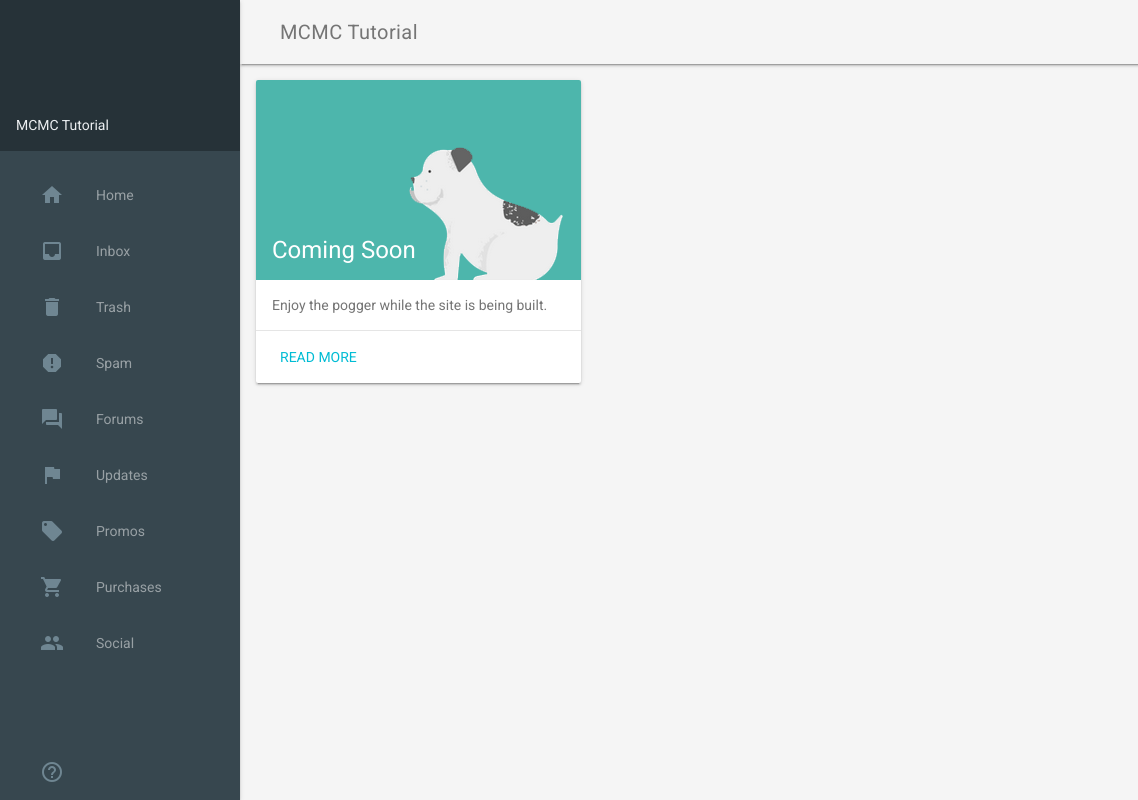
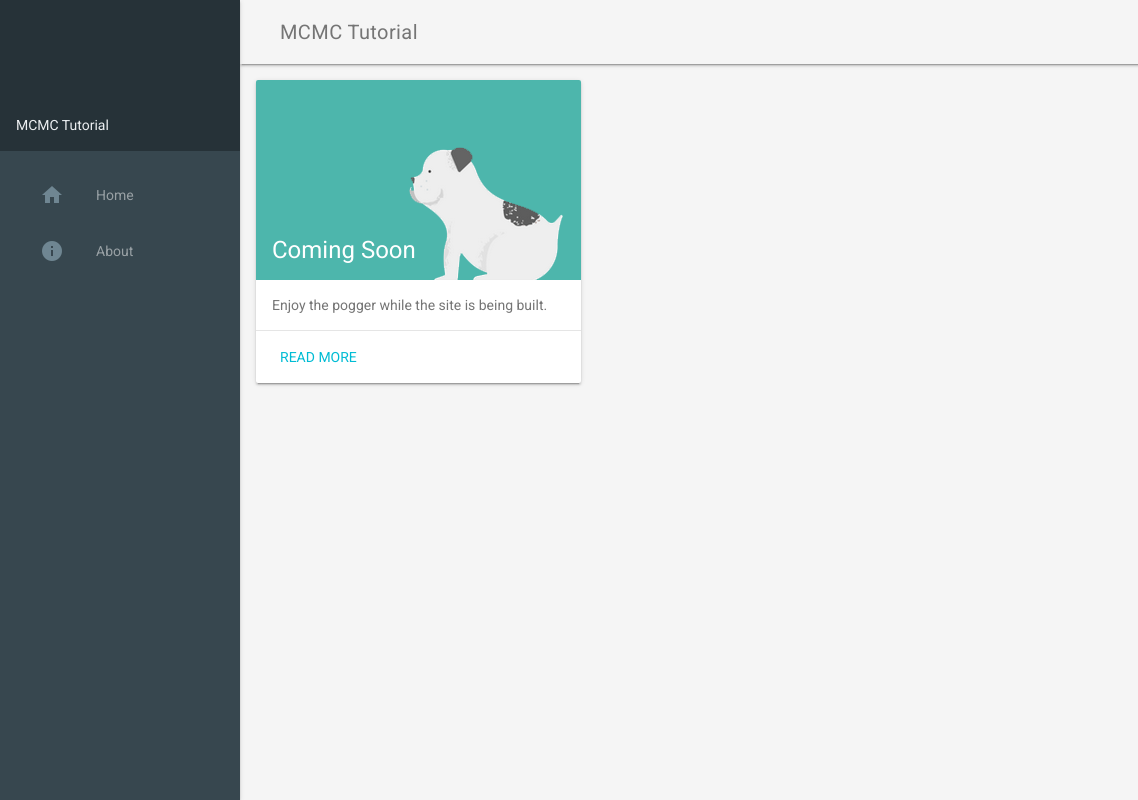
Before and after one commit to MingxuanZhang/MCMC_Tutorial, a plain HTML site: page index.html in a window 1280 px wide. Shown: the full height of the page, 0-1138 px from the left. Drawn offline with nearby package versions, Linux system fonts and the light colour scheme.

Commit message:
got rid of extra stuff that we didn't need

```diff
--- a/index.html
+++ b/index.html
@@ -103,17 +103,18 @@
           </div-->
         </header>
         <nav class="demo-navigation mdl-navigation mdl-color--blue-grey-800">
-          <a class="mdl-navigation__link" href=""><i class="mdl-color-text--blue-grey-400 material-icons" role="presentation">home</i>Home</a>
-          <a class="mdl-navigation__link" href=""><i class="mdl-color-text--blue-grey-400 material-icons" role="presentation">inbox</i>Inbox</a>
-          <a class="mdl-navigation__link" href=""><i class="mdl-color-text--blue-grey-400 material-icons" role="presentation">delete</i>Trash</a>
-          <a class="mdl-navigation__link" href=""><i class="mdl-color-text--blue-grey-400 material-icons" role="presentation">report</i>Spam</a>
-          <a class="mdl-navigation__link" href=""><i class="mdl-color-text--blue-grey-400 material-icons" role="presentation">forum</i>Forums</a>
-          <a class="mdl-navigation__link" href=""><i class="mdl-color-text--blue-grey-400 material-icons" role="presentation">flag</i>Updates</a>
-          <a class="mdl-navigation__link" href=""><i class="mdl-color-text--blue-grey-400 material-icons" role="presentation">local_offer</i>Promos</a>
-          <a class="mdl-navigation__link" href=""><i class="mdl-color-text--blue-grey-400 material-icons" role="presentation">shopping_cart</i>Purchases</a>
-          <a class="mdl-navigation__link" href=""><i class="mdl-color-text--blue-grey-400 material-icons" role="presentation">people</i>Social</a>
-          <div class="mdl-layout-spacer"></div>
-          <a class="mdl-navigation__link" href=""><i class="mdl-color-text--blue-grey-400 material-icons" role="presentation">help_outline</i><span class="visuallyhidden">Help</span></a>
+          <a class="mdl-navigation__link" href="index.html"><i class="mdl-color-text--blue-grey-400 material-icons" role="presentation">home</i>Home</a>
+          <a class="mdl-navigation__link" href="about.html"><i class="mdl-color-text--blue-grey-400 material-icons" role="presentation">info</i>About</a>
+          <!-- <a class="mdl-navigation__link" href=""><i class="mdl-color-text--blue-grey-400 material-icons" role="presentation">inbox</i>Inbox</a> -->
+          <!-- <a class="mdl-navigation__link" href=""><i class="mdl-color-text--blue-grey-400 material-icons" role="presentation">delete</i>Trash</a> -->
+          <!-- <a class="mdl-navigation__link" href=""><i class="mdl-color-text--blue-grey-400 material-icons" role="presentation">report</i>Spam</a> -->
+          <!-- <a class="mdl-navigation__link" href=""><i class="mdl-color-text--blue-grey-400 material-icons" role="presentation">forum</i>Forums</a> -->
+          <!-- <a class="mdl-navigation__link" href=""><i class="mdl-color-text--blue-grey-400 material-icons" role="presentation">flag</i>Updates</a> -->
+          <!-- <a class="mdl-navigation__link" href=""><i class="mdl-color-text--blue-grey-400 material-icons" role="presentation">local_offer</i>Promos</a> -->
+          <!-- <a class="mdl-navigation__link" href=""><i class="mdl-color-text--blue-grey-400 material-icons" role="presentation">shopping_cart</i>Purchases</a> -->
+          <!-- <a class="mdl-navigation__link" href=""><i class="mdl-color-text--blue-grey-400 material-icons" role="presentation">people</i>Social</a> -->
+          <!-- <div class="mdl-layout-spacer"></div> -->
+          <!-- <a class="mdl-navigation__link" href=""><i class="mdl-color-text--blue-grey-400 material-icons" role="presentation">help_outline</i><span class="visuallyhidden">Help</span></a> -->
         </nav>
       </div>
       <main class="mdl-layout__content mdl-color--grey-100">
@@ -244,7 +245,7 @@
           </g>
         </defs>
       </svg>
-      <a href="https://github.com/mingxuanzhang/MCMC_Tutorial" target="_blank" id="view-source" class="mdl-button mdl-js-button mdl-button--raised mdl-js-ripple-effect mdl-button--colored mdl-color-text--white">GitHub</a>
+      <a href="https://github.com/mingxuanzhang/MCMC_Tutorial" target="_blank" id="view-source" class="mdl-button mdl-js-button mdl-button--raised mdl-js-ripple-effect mdl-button--colored mdl-color-text--white"><i class="mdl-color-text--blue-grey-400 material-icons" role="presentation"></i>GitHub</a>
     <script src="https://code.getmdl.io/1.3.0/material.min.js"></script>
   </body>
 </html>
```
